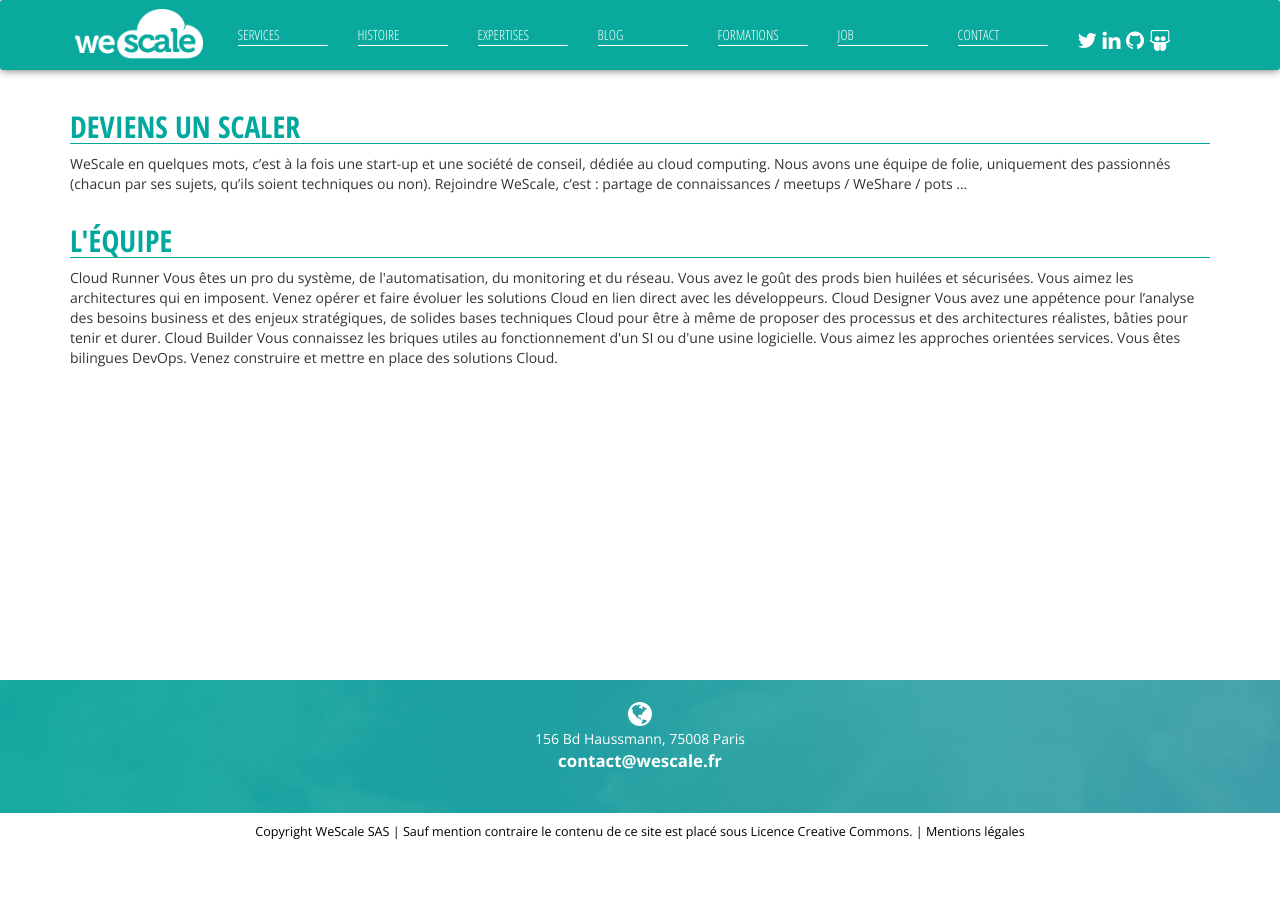
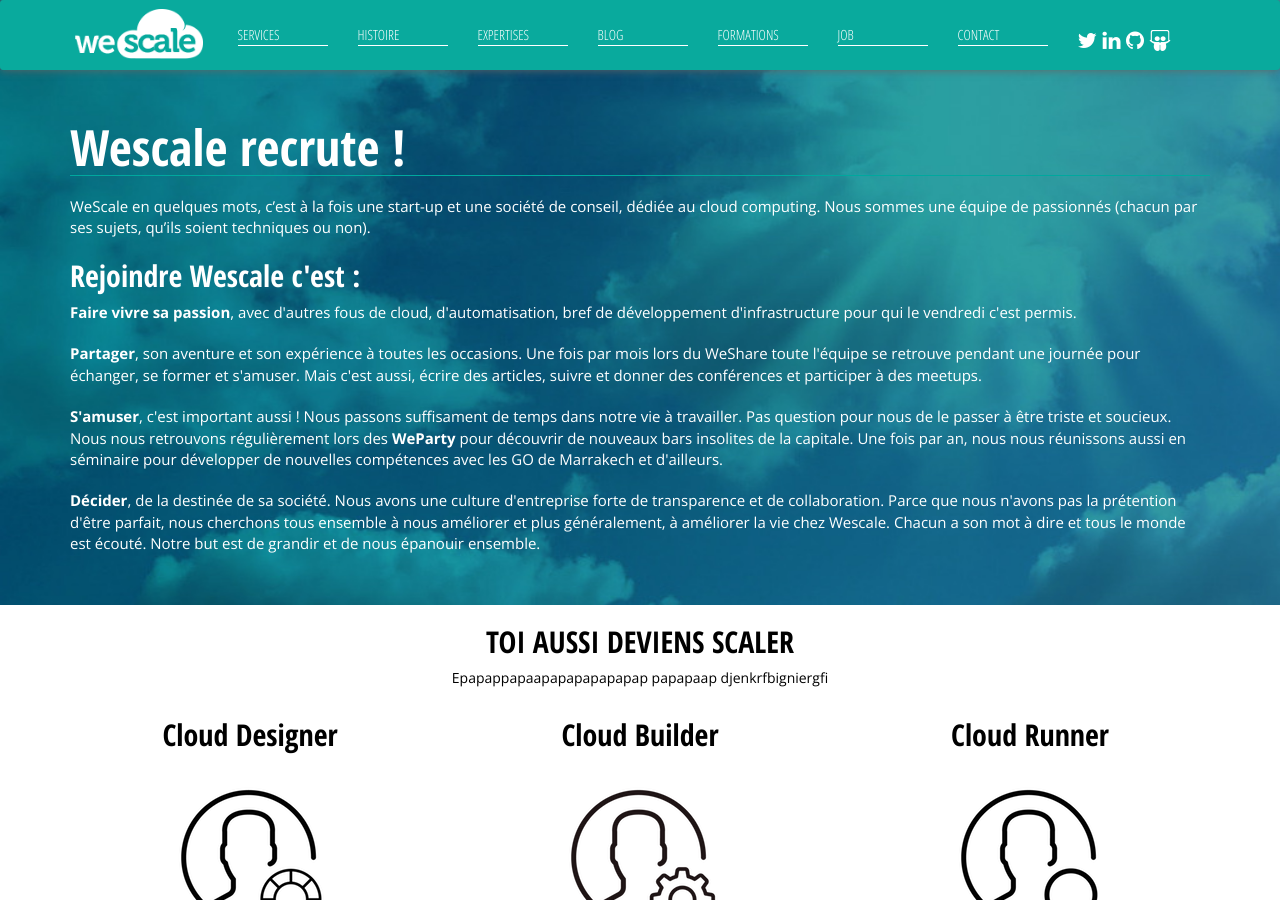
Before and after one commit to wescale/wescale-site, a Jekyll site: the page built from job.html, in a window 1280 px wide and 900 px high. Built offline with Jekyll 4.4.1, drawn with Linux system fonts in a browser that asks for light colours; nearby versions of some CDN libraries; comment, search, counter and statistics services are not loaded; some of the changed text lies outside the part shown.

Commit message:
Write some more text for Job page

```diff
--- a/css/style.css
+++ b/css/style.css
@@ -1037,6 +1037,22 @@
     padding: 90px 0px;
 }
 
+.job-profils {
+    text-align: center;
+    text-color: black;
+
+}
+
+.job-profils .title {
+    text-align: center;
+    border-bottom: none;
+}
+
+.job-profils a {
+    color: black;
+}
+
+
 /** RESPONSIVE **/
 @media (max-width: 1200px) {
     .navbar-default .navbar-nav > li {
--- a/job.html
+++ b/job.html
@@ -1,76 +1,119 @@
 ---
 layout: default
 title: Job - Wescale - Cloud expert
-class: a-propos
+class: partenariats
 ---
+<section class="home-top">
+    <div class="container">
+        <div class="row">
+            <div class="col-md-12 home-content">
+
+                <h1 class="title">Wescale recrute !</h1>
+                <p class="home-text">
+                    WeScale en quelques mots, c’est à la fois une start-up et une société de conseil, dédiée au cloud computing.
+                    Nous sommes une équipe de passionnés (chacun par ses sujets, qu’ils soient techniques ou non).
+                </p>
+                <h2>Rejoindre Wescale c'est :</h2>
+
+                <p class="home-text">
+                    <b>Faire vivre sa passion</b>, avec d'autres fous de cloud, d'automatisation, bref de développement
+                    d'infrastructure pour qui le vendredi c'est permis.
+                </p>
+                <br>
+                <p class="home-text">
+                    <b>Partager</b>, son aventure et son expérience à toutes les occasions. Une fois par mois lors du
+                    WeShare toute l'équipe se retrouve pendant une journée pour échanger, se former et s'amuser.
+                    Mais c'est aussi, écrire des articles, suivre et donner des conférences et participer à des
+                    meetups.
+                </p>
+                <br>
+                <p class="home-text">
+                    <b>S'amuser</b>, c'est important aussi ! Nous passons suffisament de temps dans notre vie à
+                    travailler. Pas question pour nous de le passer à être triste et soucieux. Nous nous retrouvons
+                    régulièrement lors des <b>WeParty</b> pour découvrir de nouveaux bars insolites de la capitale.
+                    Une fois par an, nous nous réunissons aussi en séminaire pour développer de nouvelles compétences
+                    avec les GO de Marrakech et d'ailleurs.
+                </p>
+                <br>
+                <p class="home-text">
+                    <b>Décider</b>, de la destinée de sa société. Nous avons une culture d'entreprise forte de
+                    transparence et de collaboration. Parce que nous n'avons pas la prétention d'être parfait, nous
+                    cherchons tous ensemble à nous améliorer et plus généralement, à améliorer la vie chez Wescale.
+                    Chacun a son mot à dire et tous le monde est écouté. Notre but est de grandir et de nous épanouir
+                    ensemble.
+                </p>
+            </div>
+        </div>
+    </div>
+</section>
 <div class="content">
     <section>
-        <div class="container">
-
+    <div class="container job-profils">
 <div class="row">
-                <div class="col-md-12">
-                    <h1 class="title">Deviens un Scaler</h1>
+                <div class="col-xs-12">
+                    <h1 class="title"><a id="rejoignez-nous" href="#rejoignez-nous" data-toggle="modal"
+                                         data-target="#rejoignez-nous-modal">Toi aussi deviens Scaler</a></h1>
+                    <p><a id="rejoignez-nous-2" href="#rejoignez-nous" data-toggle="modal"
+                          data-target="#rejoignez-nous-modal">Epapappapaapapapapapapap papapaap djenkrfbigniergfi</a></p>
                 </div>
     </div>
-
             <div class="row">
-                <div class="col-md-12 ">
+                <div class="col-xs-12 col-md-4">
+                    <h2>
+                        <a id="rejoignez-nous-6" href="#rejoignez-nous" data-toggle="modal"
+                           data-target="#rejoignez-nous-modal">
+                            Cloud <span class="bold">Designer</span>
+                        </a></h2>
+                    <a id="rejoignez-nous-3" href="#rejoignez-nous" data-toggle="modal"
+                       data-target="#rejoignez-nous-modal">
+                        <img src="{{"/images/cloud-designer-black.png"| relative_url }}" alt="Cloud Designer" /></a>
+                    <p><a id="rejoignez-nous-7" href="#rejoignez-nous" data-toggle="modal"
+                          data-target="#rejoignez-nous-modal">
+                        Vous avez une appétence pour l’analyse des besoins business et des enjeux stratégiques, de
+                        solides bases techniques Cloud pour être à même de proposer des processus et des architectures
+                        réalistes, bâties pour tenir et durer.</a></p>
+                </div>
+                <div class="col-xs-12 col-md-4">
+                    <h2>
+                        <a id="rejoignez-nous-8" href="#rejoignez-nous" data-toggle="modal"
+                           data-target="#rejoignez-nous-modal">
+                            Cloud <span class="bold">Builder</span
+                        ></a>
+                    </h2>
+                    <a id="rejoignez-nous-4" href="#rejoignez-nous" data-toggle="modal"
+                       data-target="#rejoignez-nous-modal">
+                        <img src="{{"/images/cloud-builder-black.png"| relative_url }}" alt="Cloud Builder" /></a>
                     <p>
-                        WeScale en quelques mots, c’est à la fois une start-up et une société de conseil, dédiée au cloud computing.
-Nous avons une équipe de folie, uniquement des passionnés (chacun par ses sujets, qu’ils soient techniques ou non).
-Rejoindre WeScale, c’est : partage de connaissances / meetups / WeShare / pots ...
+                        <a id="rejoignez-nous-9" href="#rejoignez-nous" data-toggle="modal"
+                           data-target="#rejoignez-nous-modal">
+                            Vous connaissez les briques utiles au fonctionnement d'un SI ou d'une usine logicielle. Vous
+                            aimez les
+                            approches orientées services. Vous êtes bilingues DevOps. Venez construire et mettre en
+                            place des
+                            solutions Cloud.</a></p>
+                </div>
+                <div class="col-xs-12 col-md-4">
+                    <h2>
+                        <a id="rejoignez-nous-10" href="#rejoignez-nous" data-toggle="modal"
+                           data-target="#rejoignez-nous-modal">
+                            Cloud <span class="bold">Runner</span>
+                        </a>
+                    </h2>
+                    <a id="rejoignez-nous-5" href="#rejoignez-nous" data-toggle="modal"
+                       data-target="#rejoignez-nous-modal">
+                        <img src="{{"/images/cloud-runner-black.png"| relative_url }}" alt="Cloud Runner" /></a>
+                    <p>
+                        <a id="rejoignez-nous-11" href="#rejoignez-nous" data-toggle="modal"
+                           data-target="#rejoignez-nous-modal">
+                            Vous êtes un pro du système, de l'automatisation, du monitoring et du réseau. Vous avez le
+                            goût des
+                            prods bien huilées et sécurisées. Vous aimez les architectures qui en imposent.
+                            Venez opèrer et faire évoluer les solutions Cloud en lien direct avec les développeurs.
+                        </a>
                     </p>
-
                 </div>
-                <!--<div class="col-md-4 valeurs">
-                    <h2>Nos valeurs</h2>
-                    <ul>
-                        <li>
-                            Passion
-                        </li>
-                        <li>
-                            Fun
-                        </li>
-                        <li>
-                            Ecoute
-                        </li>
-                        <li>
-                            Partage
-                        </li>
-                        <li>
-                            Amélioration continue
-                        </li>
-                        <li>
-                            Simplicité
-                        </li>
-                        <li>
-                            Amitié
-                        </li>
-                        <li>
-                            Ouverture
-                        </li>
-                        <li>
-                            Tolérance
-                        </li>
-                    </ul>
-
-                </div>-->
+                {% include wescale-recrute.html %}
             </div>
-                <div class="row">
-                    <div class="col-md-12">
-                        <h1 class="title">L'équipe</h1>
-                    </div>
-                </div>
-
-                <div class="row">
-                    <div class="equipe col-md-12">
-
-                        Cloud Runner
-Vous êtes un pro du système, de l'automatisation, du monitoring et du réseau. Vous avez le goût des prods bien huilées et sécurisées. Vous aimez les architectures qui en imposent. Venez opérer et faire évoluer les solutions Cloud en lien direct avec les développeurs.
-Cloud Designer
-Vous avez une appétence pour l’analyse des besoins business et des enjeux stratégiques, de solides bases techniques Cloud pour être à même de proposer des processus et des architectures réalistes, bâties pour tenir et durer.
-Cloud Builder
-Vous connaissez les briques utiles au fonctionnement d'un SI ou d'une usine logicielle. Vous aimez les approches orientées services. Vous êtes bilingues DevOps. Venez construire et mettre en place des solutions Cloud.
 
     </div>
     </section>
```
Also changed, not shown: images/cloud-builder-black.png (added), images/cloud-designer-black.png (added), images/cloud-runner-black.png (added). Lines whose indentation alone changed are shown as unchanged.
